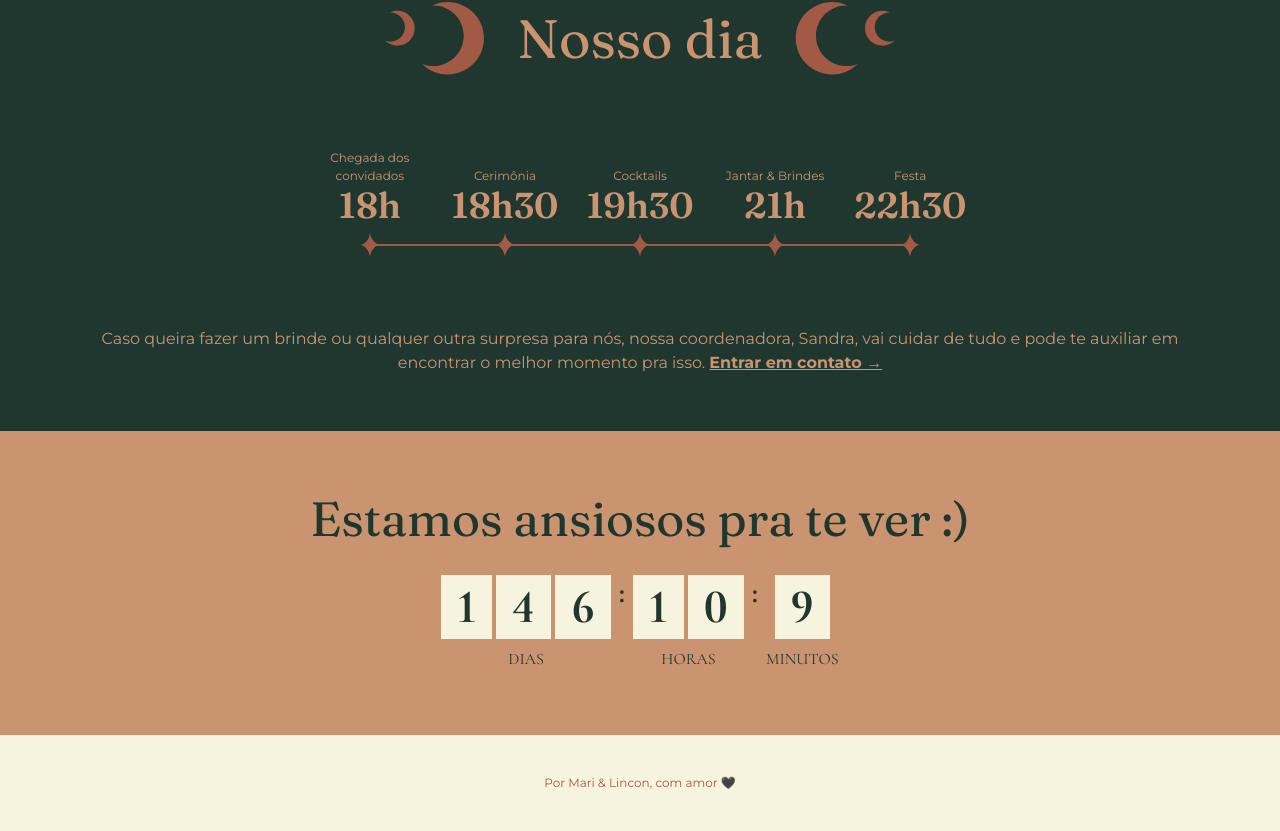
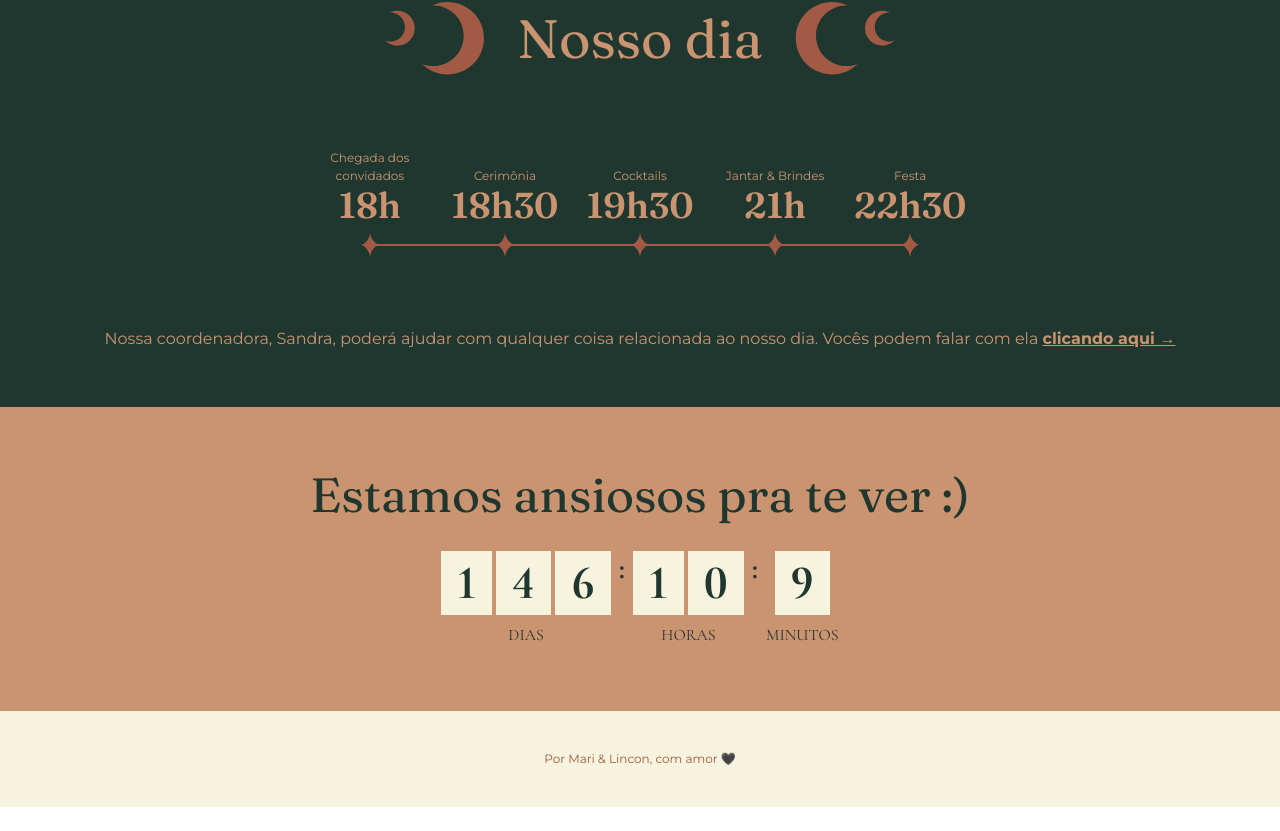
Before and after one commit to linconkusunoki/maricon, a Next.js app: page / in a window 1280 px wide. Shown: the part 2567-3398 px from the top of the page. After the commit the page ends 3374 px from the top, so only its background shows below. Built offline with nearby package versions, Linux system fonts and the light colour scheme; no server answers.

Commit message:
sandra.js

```diff
--- a/src/components/translations.js
+++ b/src/components/translations.js
@@ -137,8 +137,8 @@ export const translations = {
     our_day_dinner: "Jantar & Brindes",
     our_day_party: "Festa",
     our_day_p1:
-      "Caso queira fazer um brinde ou qualquer outra surpresa para nós, nossa coordenadora, Sandra, vai cuidar de tudo e pode te auxiliar em encontrar o melhor momento pra isso. ",
-    our_day_contact: "Entrar em contato →",
+      "Nossa coordenadora, Sandra, poderá ajudar com qualquer coisa relacionada ao nosso dia. Vocês podem falar com ela ",
+    our_day_contact: "clicando aqui →",
     btn_paypal: "Pagar com PayPal",
     euro_modal_text:
       "Para comprar uma foto com o George, envie €60 via PayPal ou Bizum: 677 079 043",
@@ -281,8 +281,8 @@ export const translations = {
     our_day_dinner: "Dinner & toasts",
     our_day_party: "Party",
     our_day_p1:
-      "If you'd like to make a toast or any other surprise for us, our coordinator, Sandra, will take care of everything and can assist you in finding the best moment for it. ",
-    our_day_contact: "Get in touch with Sandra →",
+      "Our coordinator, Sandra, will be able to help with anything related to our day. You can talk to her by ",
+    our_day_contact: "clicking here →",
   },
 
     es: {
@@ -401,7 +401,7 @@ export const translations = {
         our_day_cocktails: "Cócteles",
         our_day_dinner: "Cena y brindis",
         our_day_party: "Fiesta",
-        our_day_p1: "Si deseas hacer un brindis o cualquier otra sorpresa para nosotros, nuestra coordinadora, Sandra, se encargará de todo y puede ayudarte a encontrar el mejor momento para ello.",
-        our_day_contact: " Ponte en contacto con Sandra →"
+        our_day_p1: "Nuestra coordinadora, Sandra, estará disponible para ayudar con cualquier cosa relacionada con nuestro día. Pueden hablar con ella haciendo ",
+        our_day_contact: "clic aquí →"
     },
 };
```
